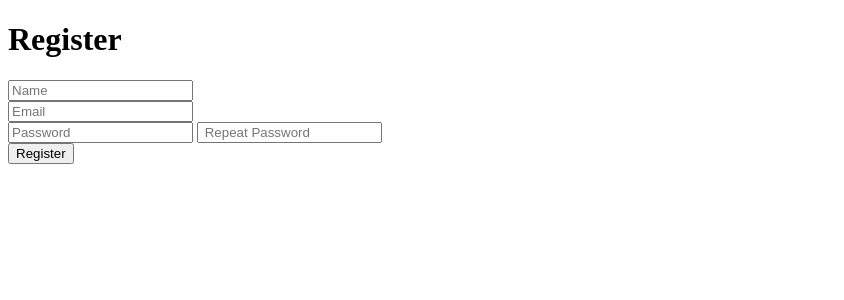
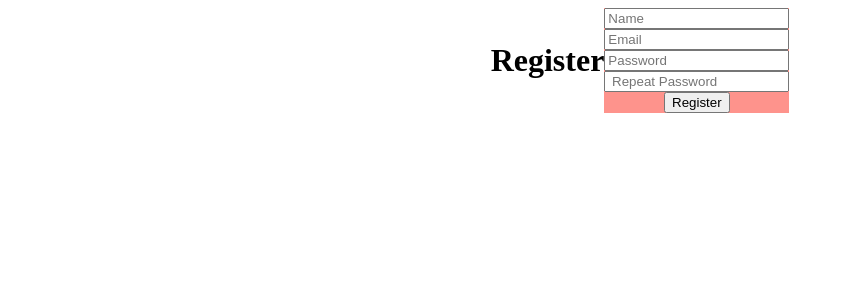
Before and after one commit to Semmetje11lolly/TLE1, a PHP site: page /register.php in a window 1280 px wide. Shown: the top 300 px of the page, without its empty margins (0-844 px from the left). Run offline with PHP 8.4, Linux system fonts and the light colour scheme; data that the repository does not hold is empty.

Commit message:
Refactor config, update register form, and fix login link
Renamed includes/database.php to includes/config.php and updated database host settings. Added css/register.css for register form styling. Commented out PHP registration logic in register.php and improved the HTML structure, including a repeat password field and linking the new CSS. Fixed the login.php register link markup. Updated .gitignore to exclude the new config file.

```diff
--- /dev/null
+++ b/css/register.css
@@ -0,0 +1,16 @@
+
+
+.container{
+    display: flex;
+    align-items: center;
+    justify-content: center;
+}
+
+.form-group{
+     display: flex;
+      align-items: center;
+      justify-content: center;
+     flex-direction: column;
+      background-color: #FE938C;
+
+ }
--- a/includes/database.php
+++ b/includes/config.php
@@ -1,7 +1,7 @@
 <?php
 
 //general settings
-$host       = '127.0.0.1';
+$host       = 'sql2.revivenode.com:3006';
 $database   = 's16135_healthapp';
 $user       = 'u16135_f4prHKcgXP';
 $password   = 'wh^i74s2+LSR=KYSTIH.X6=D';
--- a/login.php
+++ b/login.php
@@ -28,7 +28,7 @@
         </div>
         <div class="buttons">
             <button class="button" type="submit">Log in</button>
-            <a class="button  href="register.php">Register</a>
+            <a href="register.php">Register</a>
         </div>
     </form>
 </body>
--- a/register.php
+++ b/register.php
@@ -1,56 +1,56 @@
 <?php
-/** @var mysqli $db */
-
-// Require DB settings with connection variable
-require_once "includes/database.php";
-
-// Get form data
-// POST-BACK
-$name = mysqli_real_escape_string($db, $_POST['name']);
-$email = mysqli_real_escape_string($db, $_POST['email']);
-$password = $_POST['password'];
-
-// Initialize errors array
-$errors = [];
-
-// Server-side validation
-// POST-BACK
-if (empty($name)) {
-    $errors['name'] = 'Name is required.';
-}
-
-// Is it a valid email?
-if (empty($email) || !filter_var($email, FILTER_VALIDATE_EMAIL)) {
-    $errors['email'] = 'A valid email address is required.';
-}
-
-// Is the password 8 characters long?
-if (empty($password) || strlen($password) < 8) {
-    $errors['password'] = 'Password must be at least 8 characters long.';
-}
-
-// If data valid
-// POST
-if (empty($errors)) {
-    // Create a secure password, with the PHP function password_hash()
-    $hashedPassword = password_hash($password, PASSWORD_DEFAULT);
-
-    // Store the new user in the database.
-    $query = "INSERT INTO users (name, email, password) VALUES (?, ?, ?)";
-    $stmt = $db->prepare($query);
-    $stmt->bind_param("ssss", $name, $email, $hashedPassword);
-
-    if ($stmt->execute()) {
-        // If query succeeded
-
-        // Redirect to login page
-        header("Location: login.php");
-        exit;
-    } else {
-        $errors['database'] = 'Something went wrong while saving the user. Please try again.';
-    }
-}
-?>
+///** @var mysqli $db */
+//
+//// Require DB settings with connection variable
+//require_once "includes/config.php";
+//
+//// Get form data
+//// POST-BACK
+//$name = mysqli_real_escape_string($db, $_POST['name']);
+//$email = mysqli_real_escape_string($db, $_POST['email']);
+//$password = $_POST['password'];
+//
+//// Initialize errors array
+//$errors = [];
+//
+//// Server-side validation
+//// POST-BACK
+//if (empty($name)) {
+//    $errors['name'] = 'Name is required.';
+//}
+//
+//// Is it a valid email?
+//if (empty($email) || !filter_var($email, FILTER_VALIDATE_EMAIL)) {
+//    $errors['email'] = 'A valid email address is required.';
+//}
+//
+//// Is the password 8 characters long?
+//if (empty($password) || strlen($password) < 8) {
+//    $errors['password'] = 'Password must be at least 8 characters long.';
+//}
+//
+//// If data valid
+//// POST
+//if (empty($errors)) {
+//    // Create a secure password, with the PHP function password_hash()
+//    $hashedPassword = password_hash($password, PASSWORD_DEFAULT);
+//
+//    // Store the new user in the database.
+//    $query = "INSERT INTO users (name, email, password) VALUES (?, ?, ?)";
+//    $stmt = $db->prepare($query);
+//    $stmt->bind_param("ssss", $name, $email, $hashedPassword);
+//
+//    if ($stmt->execute()) {
+//        // If query succeeded
+//
+//        // Redirect to login page
+//        header("Location: login.php");
+//        exit;
+//    } else {
+//        $errors['database'] = 'Something went wrong while saving the user. Please try again.';
+//    }
+//}
+//?>
 
 
 
@@ -60,30 +60,44 @@ if (empty($errors)) {
     <meta charset="UTF-8">
     <meta name="viewport" content="width=device-width, initial-scale=1.0">
     <title>Register form</title>
+    <link rel="stylesheet" href="css/register.css">
 </head>
+
+<nav></nav>
 <body>
+
+<div class="container">
 <h1> Register </h1>
-<div class="container">
+
     <form action ="register.php" method="post">
         <div class="form-group">
+
+            <div>
             <input type="text" name="name" placeholder="Name">
              </div>
-
+        <div>
         <input type="text" name="email" placeholder="Email">
         </div>
 
+        <div>
         <input type="password" name="password" placeholder="Password">
         </div>
-
+            <div>
                 <input type="text" name="reapeat_password" placeholder=" Repeat Password">
             </div>
 
-<div class="form-group">
+
+         <div >
          <input type="submit"  value="Register" name="register">
          </div>
+         </
 
       </form>
 
+      </div>
 
 </body>
+<footer>
+
+</footer>
 </html>
```
Also changed, not shown: 1 other file. Lines whose indentation alone changed are shown as unchanged.
